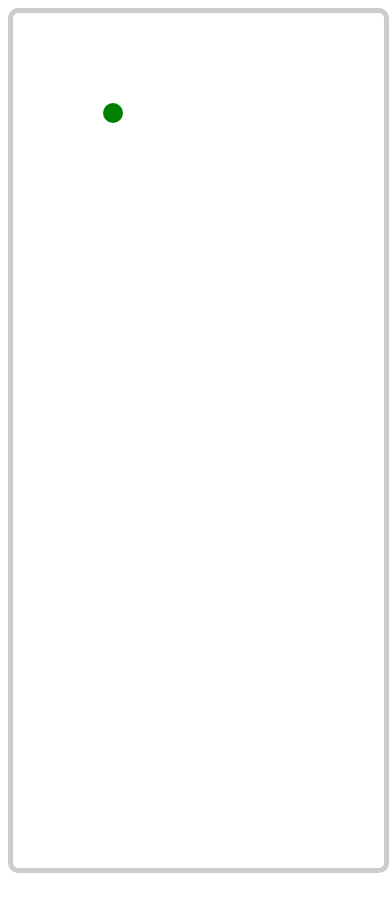
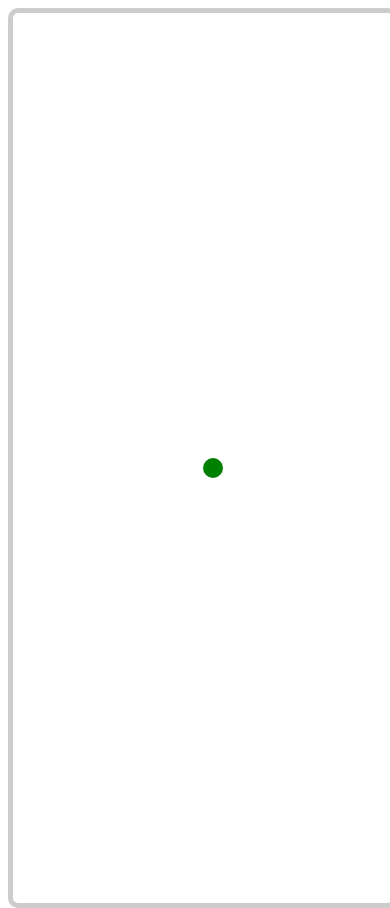
Before and after one commit to sshplendid/sshplendid.github.io, a Jekyll site: the page playground/html5api/detecting-device-orientation.html, which Jekyll copies as it is, in a window 390 px wide. Built offline with Jekyll 4.4.1, drawn with Linux system fonts in a browser that asks for light colours.

Commit message:
Update detecting-device-orientation.html

```diff
--- a/playground/html5api/detecting-device-orientation.html
+++ b/playground/html5api/detecting-device-orientation.html
@@ -4,7 +4,7 @@
         <meta charset="utf-8" />
         <title>기기 방향 감지 테스트</title>
         <style>
-            @media (min-width: 800px) {
+            @media (min-width: 1000px) {
                 .garden {
                     position: relative;
                     width : 200px;
@@ -15,8 +15,8 @@
 
                 .ball {
                     position: absolute;
-                    top   : 90px;
-                    left  : 90px;
+                    top   : 50%;
+                    left  : 50%;
                     width : 20px;
                     height: 20px;
                     background: green;
@@ -24,23 +24,26 @@
                 }
             }
 
-            @media (max-width: 800px) {
+            @media (max-width: 900px) {
                 body, html {
                     width: 100%;
                     height: 100%;
                 }
                 .garden {
                     position: relative;
-                    width : 95%;
-                    height: 95%;
+                    box-sizing: border-box;
+                    -moz-box-sizing: border-box;
+                    -webkit-box-sizing: border-box;
+                    width : 100%;
+                    height: 100%;
                     border: 5px solid #CCC;
                     border-radius: 10px;
                 }
 
                 .ball {
                     position: absolute;
-                    top   : 90px;
-                    left  : 90px;
+                    top   : 50%;
+                    left  : 50%;
                     width : 20px;
                     height: 20px;
                     background: green;
@@ -64,15 +67,14 @@
             var garden = document.querySelector('.garden');
             var output = document.querySelector('.output');
 
-            var maxX = garden.clientWidth  - ball.clientWidth;
-            var maxY = garden.clientHeight - ball.clientHeight;
+            var maxX = garden.clientWidth;
+            var maxY = garden.clientHeight;
 
             function handleOrientation(event) {
-                var z = event.alpha;  // In degree in the range [0, 360]
-                var x = event.beta;  // In degree in the range [-180,180]
-                var y = event.gamma; // In degree in the range [-90,90]
+                var x = event.beta||0;  // In degree in the range [-180,180]
+                var y = event.gamma||0; // In degree in the range [-90,90]
+                var z = event.alpha||0;  // In degree in the range [0, 360]
 
-                output.innerHTML  = `α: ${Math.round(z)}, β: ${Math.round(x)}, γ: ${Math.round(y)}`;
 
                 // Because we don't want to have the device upside down
                 // We constrain the x value to the range [-90,90]
```
Also changed, not shown: other parts of playground/html5api/detecting-device-orientation.html (+3 -2 lines).
